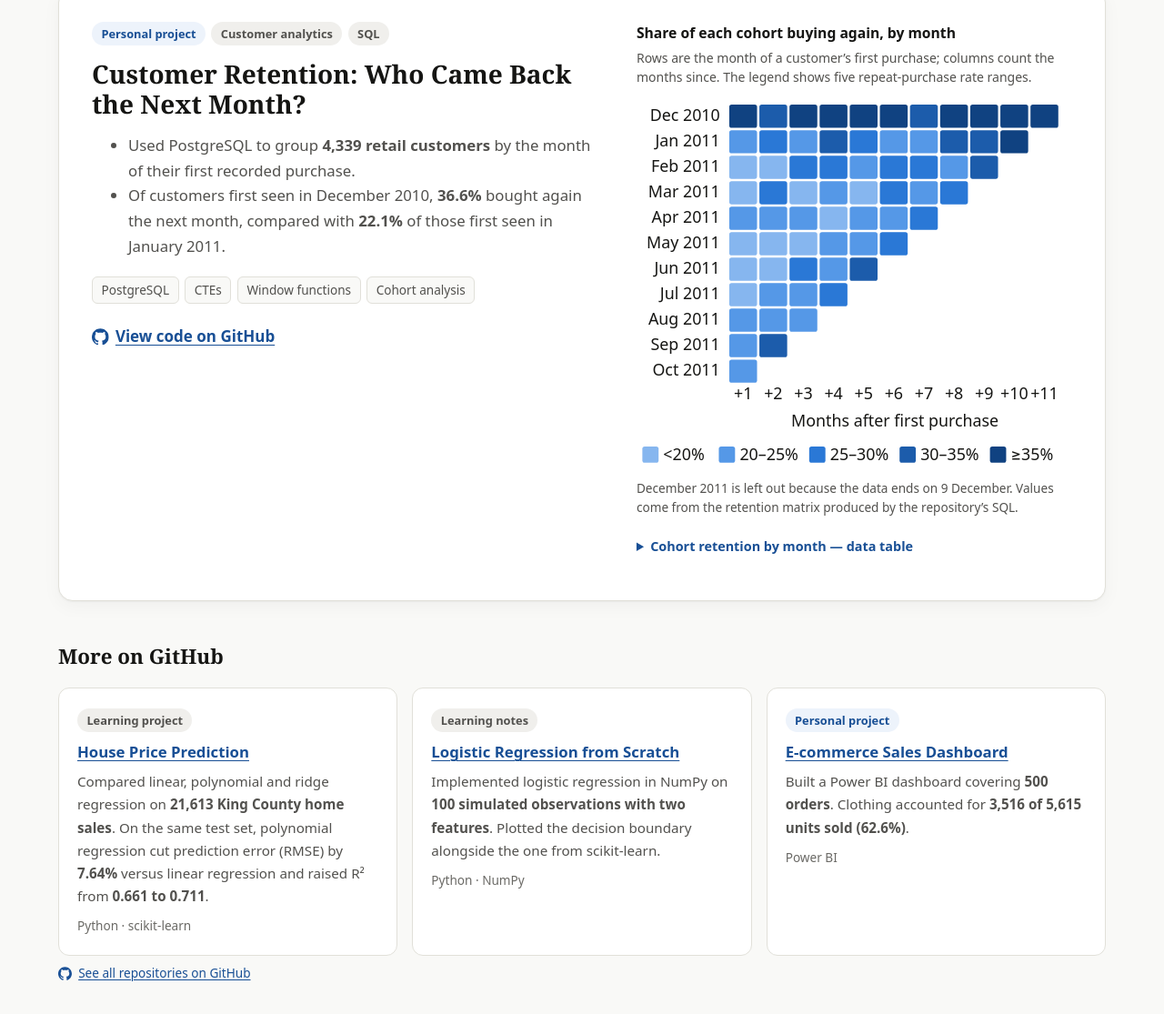
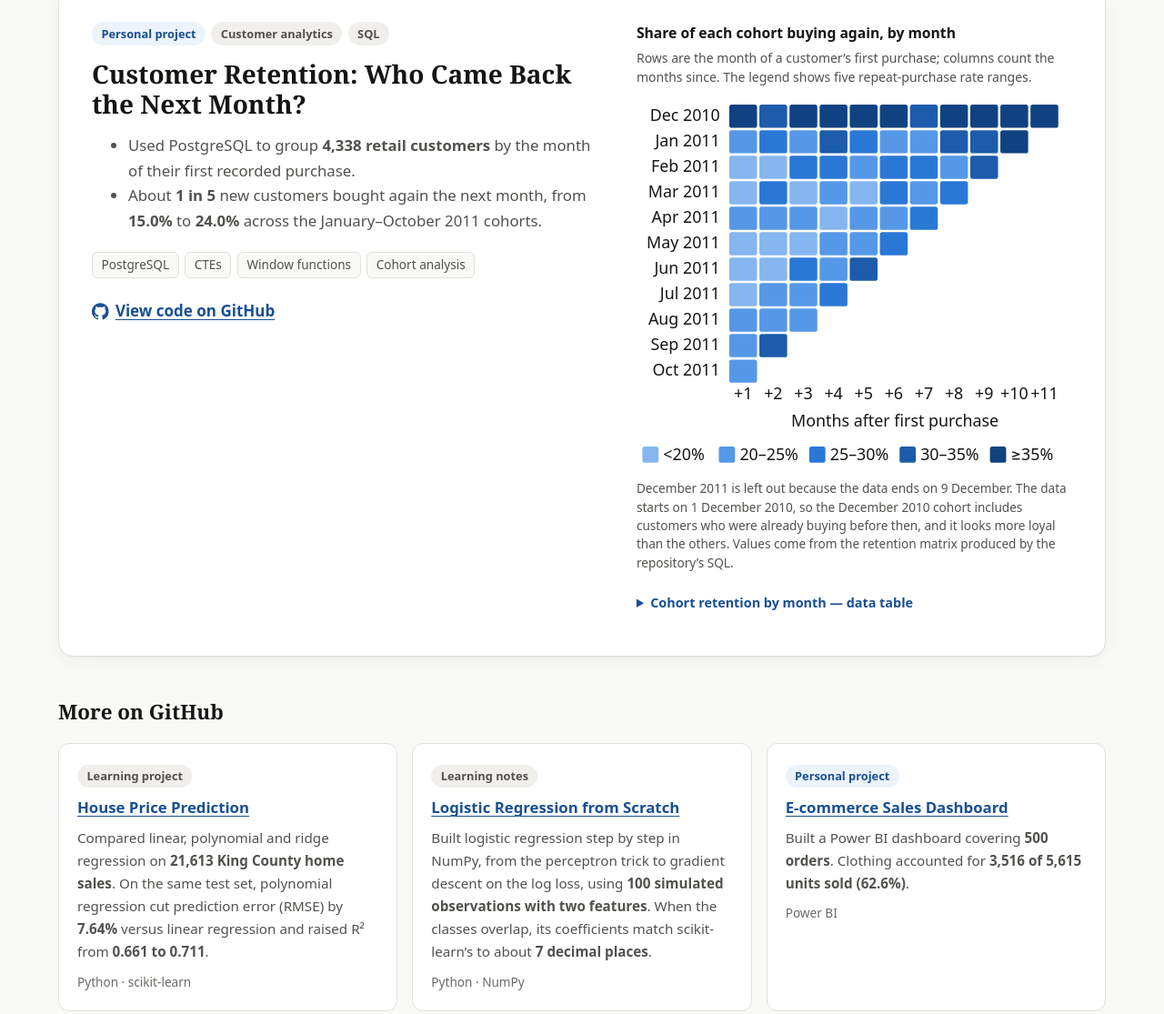
Before and after one commit to imdsarfraz/imdsarfraz.github.io, a plain HTML site: page index.html in a window 1280 px wide. Shown: the part 3952-5067 px from the top of the page at 91% size. Drawn offline with Linux system fonts and the light colour scheme.

Commit message:
Bring other project summaries in line with their repos
Checked every number in the Projects section against the current repos;
two cards had drifted after the repos were updated on 2026-11-25.

- Cohort retention: the rewritten SQL counts 4,338 customers, not 4,339,
  and the repo now flags comparing the Dec 2010 cohort with the others
  as a beginner mistake, since the data starts that month. Lead with the
  repo's own finding (about 1 in 5 new customers return the next month)
  and explain the Dec 2010 row in the chart note.
- Logistic regression: describe the gradient-descent version and the
  match with scikit-learn's coefficients that the updated notebook adds.

```diff
--- a/index.html
+++ b/index.html
@@ -388,8 +388,8 @@
             </ul>
             <h3 id="p-cohort">Customer Retention: Who Came Back the Next Month?</h3>
             <ul class="project-summary">
-              <li>Used PostgreSQL to group <strong>4,339 retail customers</strong> by the month of their first recorded purchase.</li>
-              <li>Of customers first seen in December 2010, <strong>36.6%</strong> bought again the next month, compared with <strong>22.1%</strong> of those first seen in January 2011.</li>
+              <li>Used PostgreSQL to group <strong>4,338 retail customers</strong> by the month of their first recorded purchase.</li>
+              <li>About <strong>1 in 5</strong> new customers bought again the next month, from <strong>15.0%</strong> to <strong>24.0%</strong> across the January–October 2011 cohorts.</li>
             </ul>
             <ul class="tags" aria-label="Tools used">
               <li>PostgreSQL</li>
@@ -525,7 +525,7 @@
               <text class="tick" x="301" y="311">≥35%</text>
             </svg>
               </div>
-              <p class="chart-note">December 2011 is left out because the data ends on 9 December. Values come from the retention matrix produced by the repository’s SQL.</p>
+              <p class="chart-note">December 2011 is left out because the data ends on 9 December. The data starts on 1 December 2010, so the December 2010 cohort includes customers who were already buying before then, and it looks more loyal than the others. Values come from the retention matrix produced by the repository’s SQL.</p>
               <details class="data-table">
                 <summary>Cohort retention by month — data table</summary>
                 <div class="table-scroll" role="region" aria-label="Cohort retention data" tabindex="0">
@@ -566,7 +566,7 @@
             <li class="more-item">
               <span class="badge badge-neutral">Learning notes</span>
               <h4><a href="https://github.com/imdsarfraz/Building-Logistic-Regression">Logistic Regression from Scratch</a></h4>
-              <p>Implemented logistic regression in NumPy on <strong>100 simulated observations with two features</strong>. Plotted the decision boundary alongside the one from scikit-learn.</p>
+              <p>Built logistic regression step by step in NumPy, from the perceptron trick to gradient descent on the log loss, using <strong>100 simulated observations with two features</strong>. When the classes overlap, its coefficients match scikit-learn’s to about <strong>7 decimal places</strong>.</p>
               <p class="more-tools">Python · NumPy</p>
             </li>
             <li class="more-item">
```
